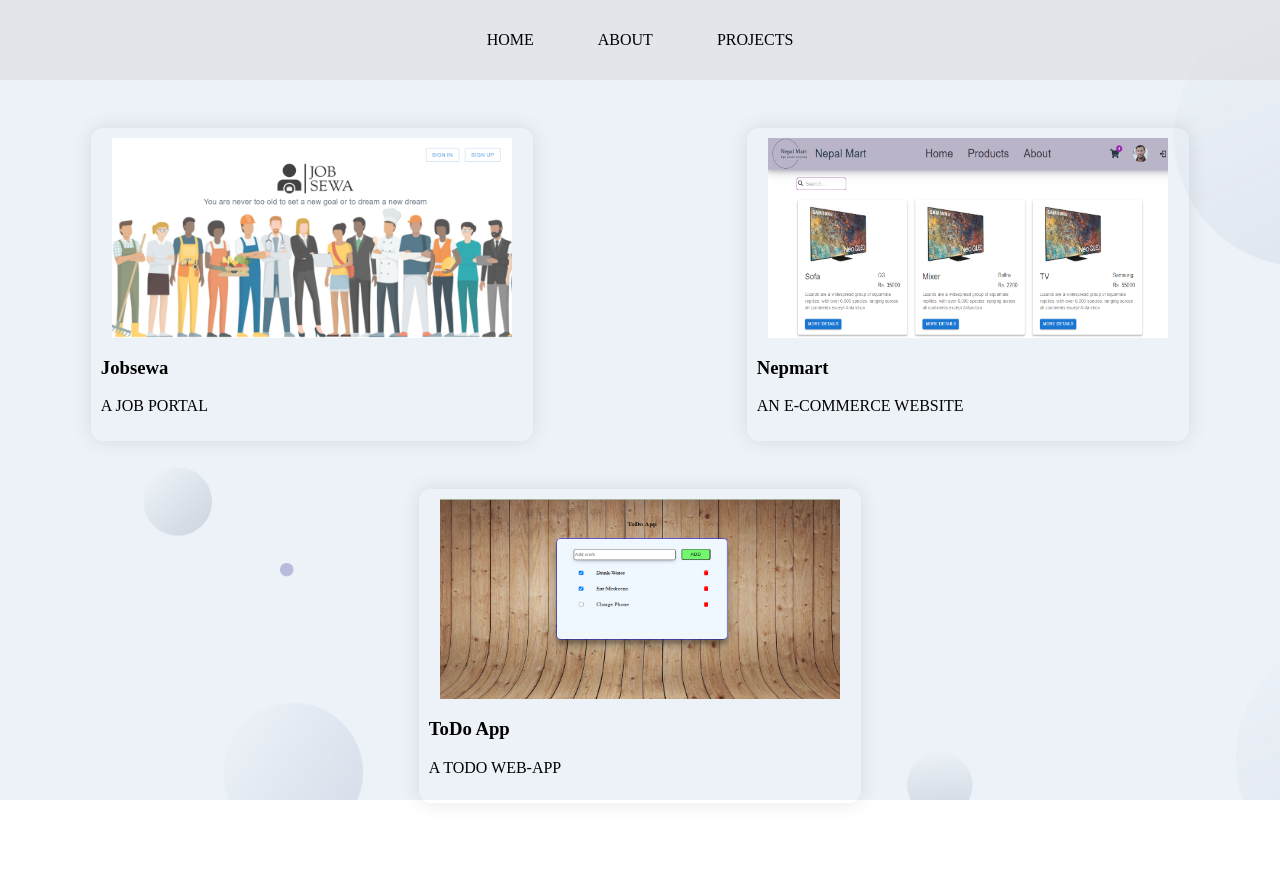
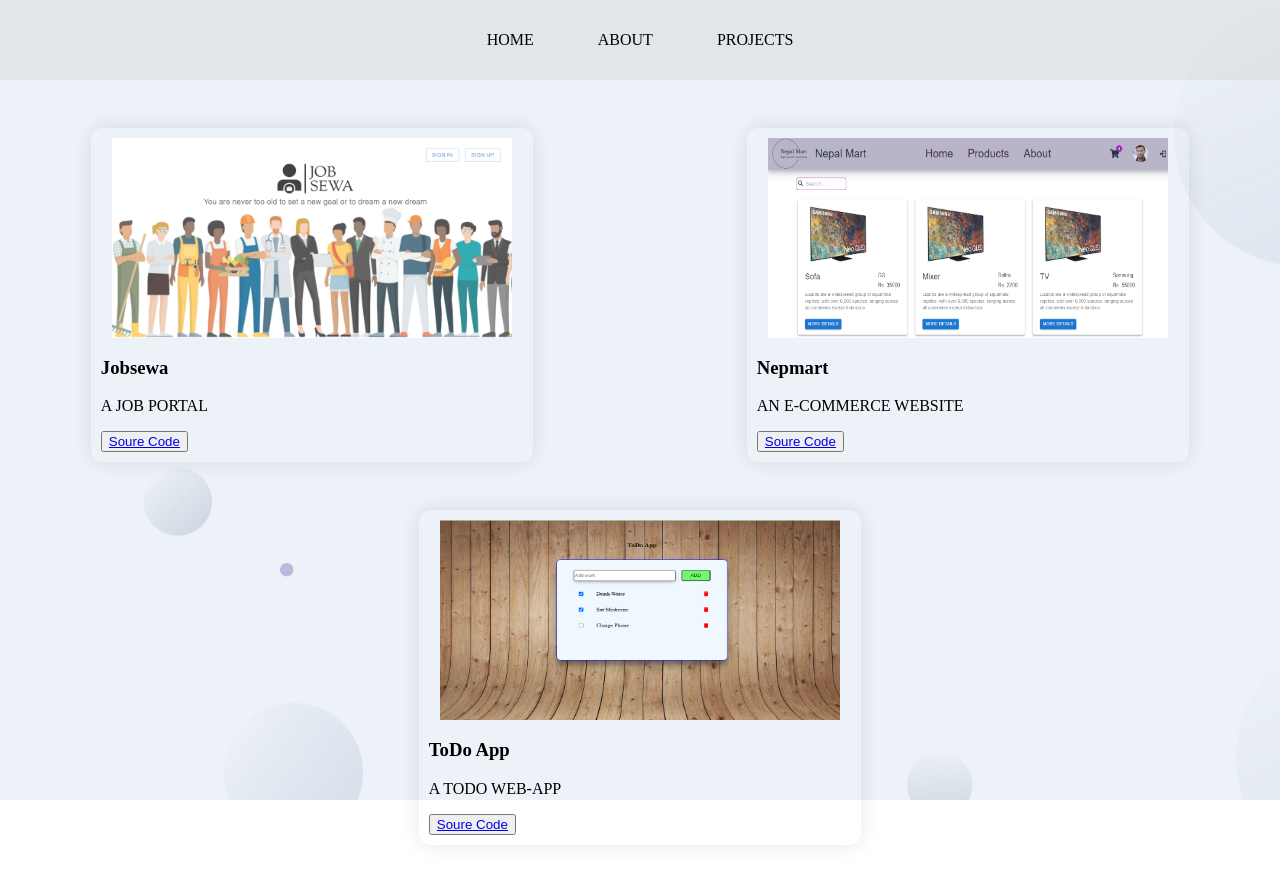
Before and after one commit to dipeshrj/dipeshrj.github.io, a React (Vite) app: page / in a window 1280 px wide. Both pictures are taken after a click on the element "PROJECTS". Shown: the top 874 px of the page. Before the commit the page ends 851 px from the top, so only its background shows below. Built offline with nearby package versions, Linux system fonts and the light colour scheme.

Commit message:
source code buttton

```diff
--- a/src/components/Projects/Projects.jsx
+++ b/src/components/Projects/Projects.jsx
@@ -15,6 +15,9 @@ const Projects = () => {
         <div className="jobsewa-details">
           <h3>Jobsewa</h3>
           <p>A job portal </p>
+          <button>
+            <a href="https://github.com/dipeshrj/Job-Portal">Soure Code</a>
+          </button>
         </div>
       </div>
       {/* e-commerce */}
@@ -28,6 +31,11 @@ const Projects = () => {
         <div className="nepmart-details">
           <h3>Nepmart</h3>
           <p>An e-commerce website </p>
+          <button>
+            <a href="https://github.com/dipeshrj/JavaScript-Project-E-commerce-">
+              Soure Code
+            </a>
+          </button>
         </div>
       </div>
       {/* todoapp */}
@@ -41,6 +49,9 @@ const Projects = () => {
         <div className="todoapp-details">
           <h3>ToDo App</h3>
           <p>A todo web-app </p>
+          <button>
+            <a href="https://github.com/dipeshrj/To-Do-App">Soure Code</a>
+          </button>
         </div>
       </div>
     </div>
```
